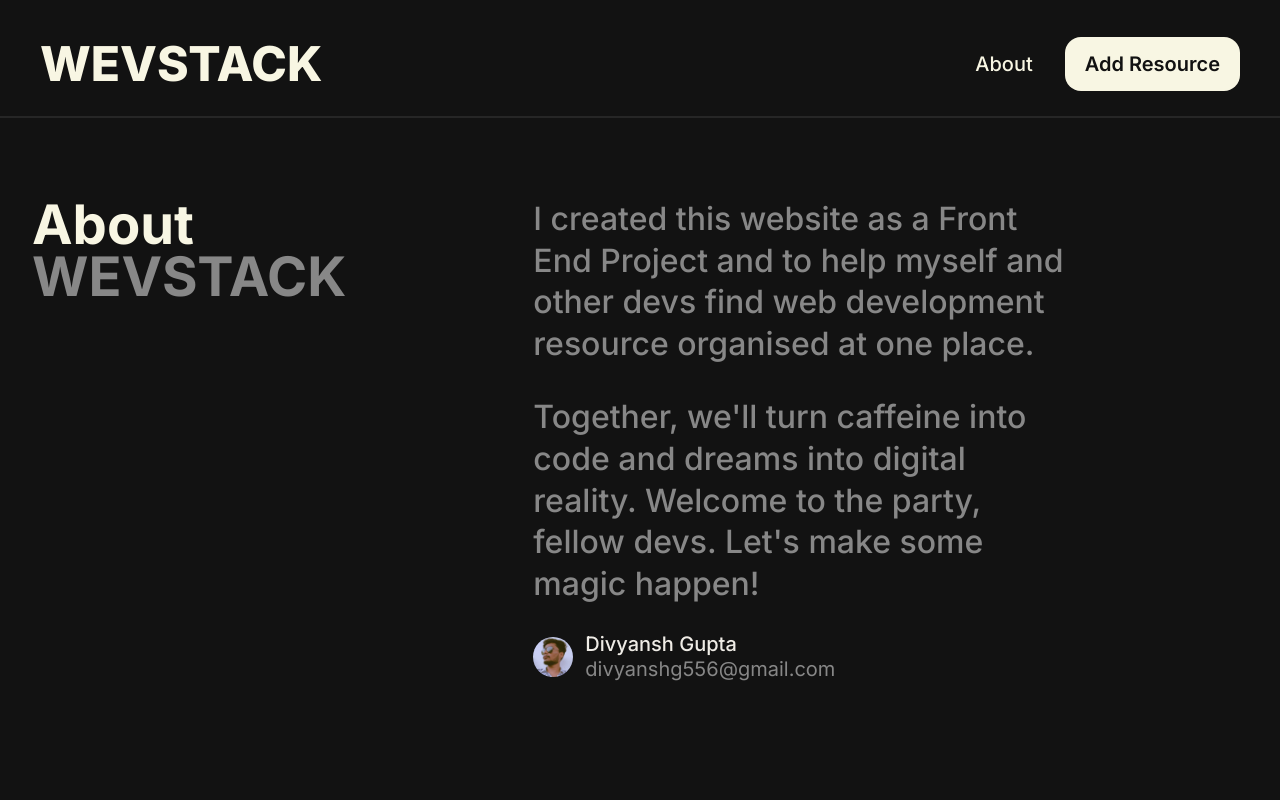
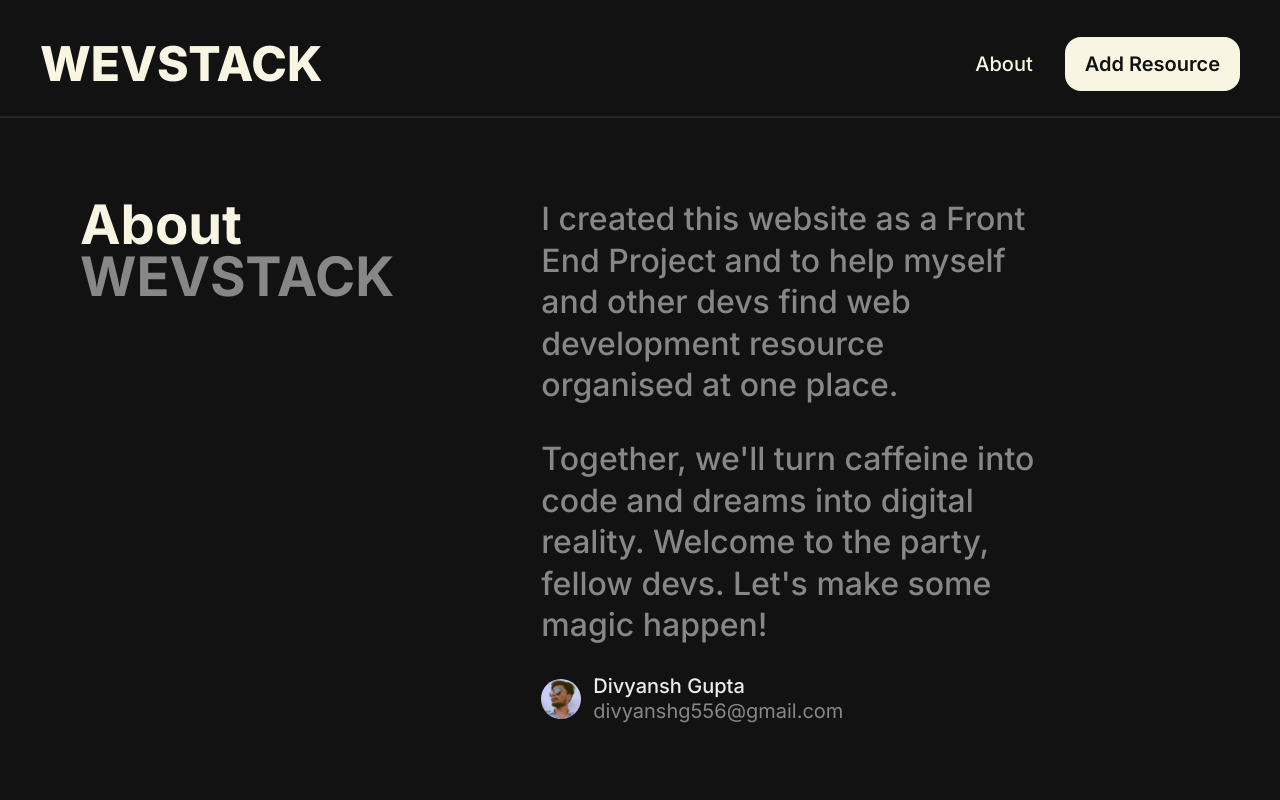
Before and after one commit to divanshGupta/wevstack, a Next.js app: page /about in a window 1280 px wide. Shown: the top 800 px of the page. Built offline with nearby package versions, Linux system fonts and the light colour scheme.

Commit message:
image settings

```diff
--- a/src/Components/Resource/ResourceCard.jsx
+++ b/src/Components/Resource/ResourceCard.jsx
@@ -11,7 +11,7 @@ export default function ResourceCard({ resource }) {
   tagNames.sort()
 
   const imageLoader = ({ src, width, quality }) => {
-    return `https://example.com/${src}?w=${width}&q=${quality || 75}`
+    return `https://${src}?w=${width}&q=${quality || 75}`
   }
 
 
@@ -21,7 +21,7 @@ export default function ResourceCard({ resource }) {
       <div className=" bg-super-dark-gray flex relative items-center justify-center pb-[50%] pt-[50%] rounded-b-2xl">
         <div className="absolute w-2/3 rounded-3xl overflow-hidden transition-all shadow-shine group-hover:shadow-bright bg-transparent bg-opacity-0 ">
           {/* <img className="h-full w-full" src={thumbnail} alt={title}></img> */}
-          <Image unoptimized={true} loading="lazy"
+          <Image loading="lazy"
           loader={loaderProp} className="w-full object-cover"
           quality={100} width={200} height={200} alt={title}
           src={"https://" + image.fields.file.url} />
--- a/src/app/about/page.jsx
+++ b/src/app/about/page.jsx
@@ -4,7 +4,7 @@ import Clipboard from "../libs/Clipboard";
 
 export default function About() {
   return (
-    <div className="my-20 flex-col flex lg:grid lg:grid-cols-12">
+    <div className="px-6 md:px-12 my-20 flex-col flex lg:grid lg:grid-cols-12">
       <div className="text-display col-span-4">
         <h1 className="mb-8 lg:pl-8">
           About <span className="text-light-gray">WEVSTACK</span>
```
